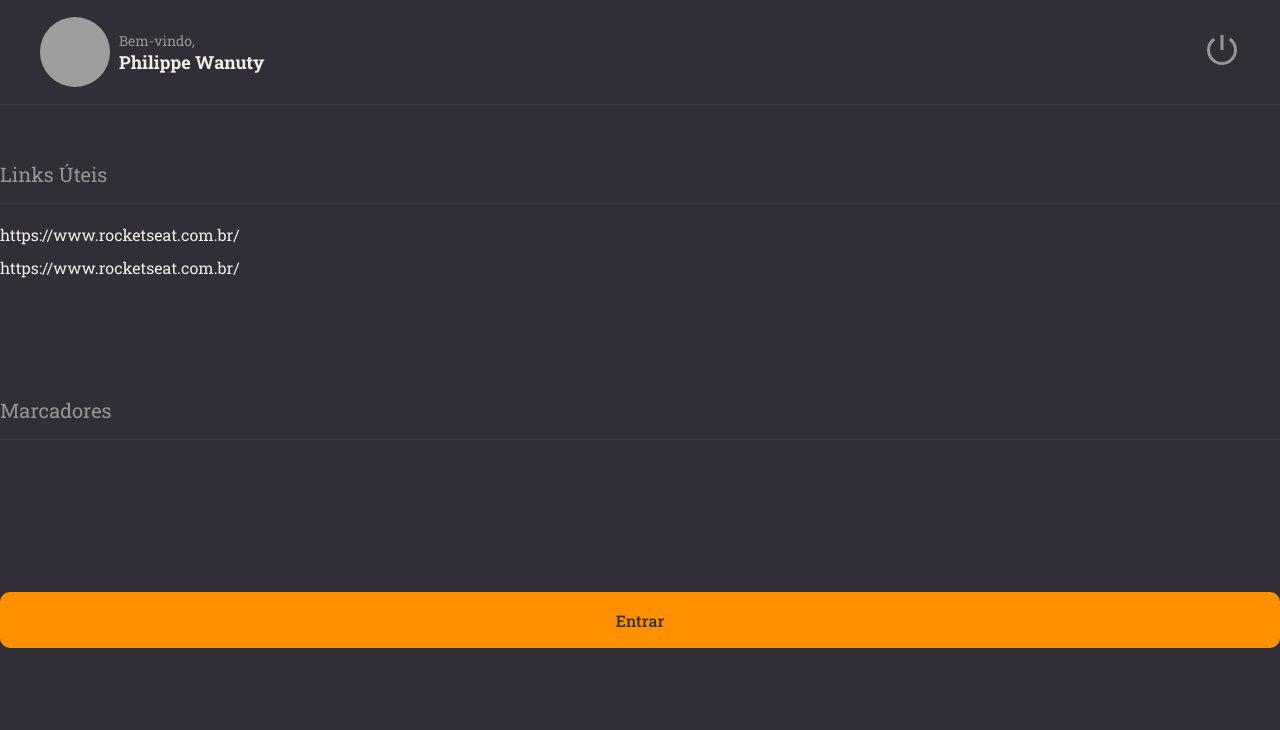
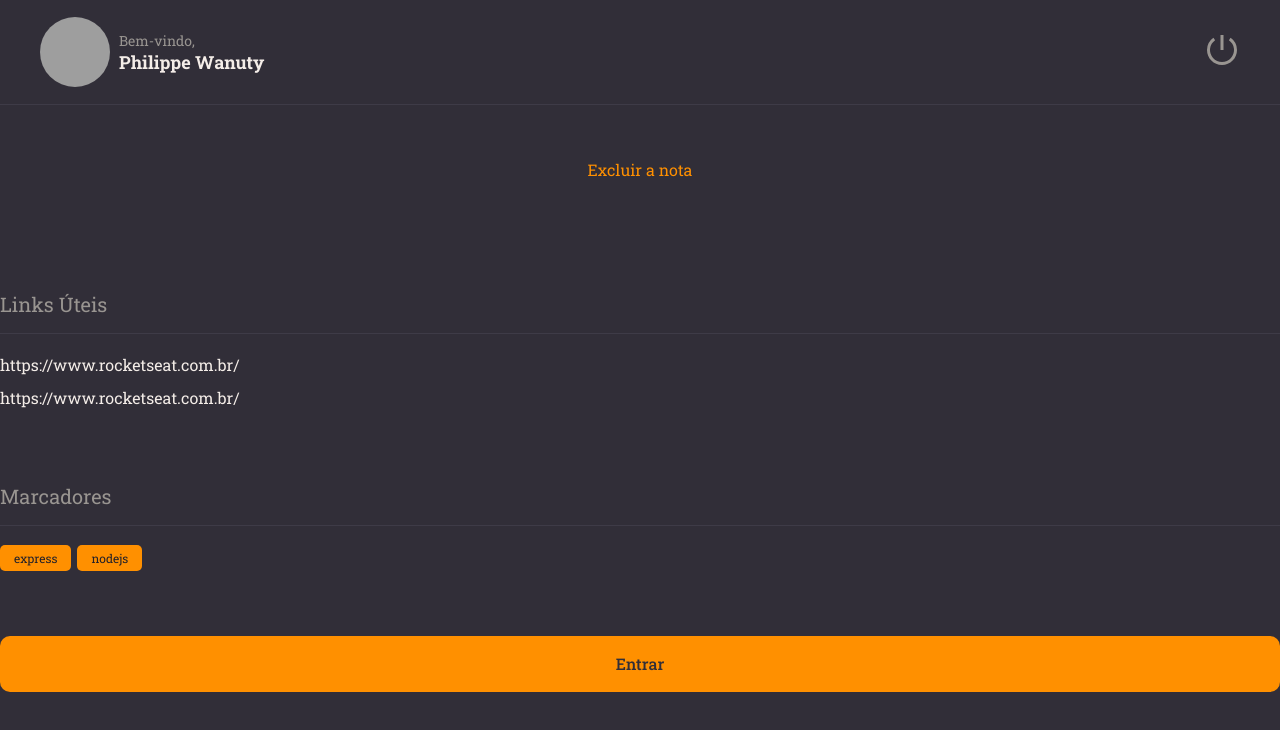
Before and after one commit to philippewanuty/Rocketnotes, a React (Vite) app: page / in a window 1280 px wide. Shown: the top 730 px of the page. Built offline with nearby package versions, Linux system fonts and the light colour scheme; grey boxes are pictures that could not be loaded.

Commit message:
Aplicando o Tag e o Button Text  na Page Details

```diff
--- a/src/Pages/Details/Details.jsx
+++ b/src/Pages/Details/Details.jsx
@@ -1,26 +1,34 @@
 import { Button } from '../../components/Button';
+import { ButtonText } from '../../components/ButtonText';
 import { Header } from '../../components/Header';
 import { Section } from '../../components/Section';
+import { Tag } from '../../components/Tag';
 
 import { Container, Links } from './styles';
 
 export function Details() {
 	return (
     <Container>
-			<Header title='Philippe Wanuty' />
-			<Section title='Links Úteis'>
+      <Header title="Philippe Wanuty" />
+      <ButtonText title="Excluir a nota"/>
+
+      <Section title="Links Úteis">
         <Links>
           <li>
-						<a href='#'>https://www.rocketseat.com.br/</a>
+            <a href="#">https://www.rocketseat.com.br/</a>
           </li>
           <li>
-						<a href='#'>https://www.rocketseat.com.br/</a>
+            <a href="#">https://www.rocketseat.com.br/</a>
           </li>
         </Links>
       </Section>
 
-			<Section title='Marcadores' />
-			<Button title='Entrar' />
+      <Section title="Marcadores">
+        <Tag title="express" />
+        <Tag title="nodejs" />
+      </Section>
+
+      <Button title="Entrar" />
     </Container>
   );
 }
```
Lines whose indentation alone changed are shown as unchanged.
